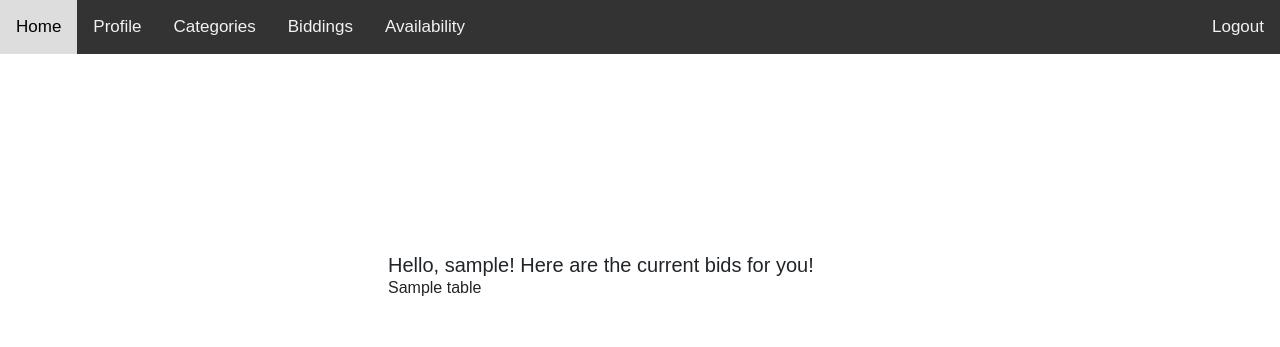
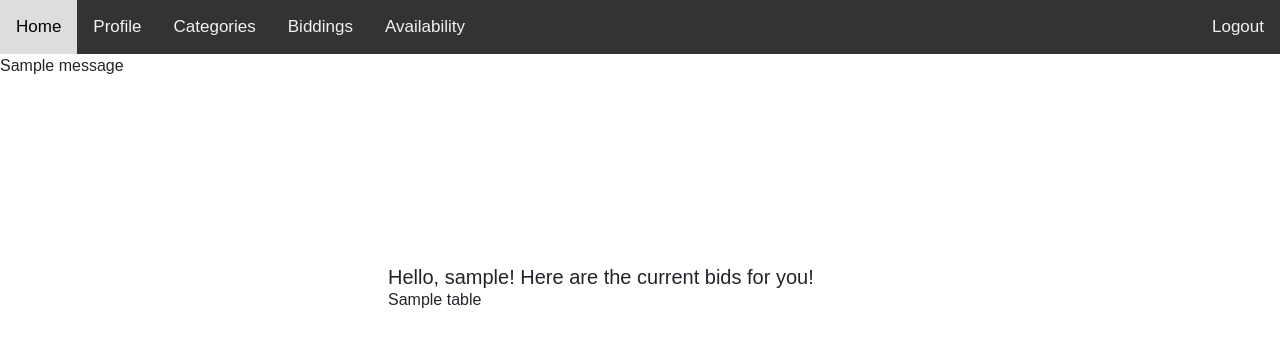
Before and after one commit to wgzesg/CS2102_2021_S1_Team11, a Flask app: template FlaskApp/templates/caretakerBid.html in a window 1280 px wide. Shown: the top 347 px of the page. Run offline with Flask 2, Linux system fonts and the light colour scheme; the template is opened without the code that fills it: most values are stand-ins (such as "Sample title", 1, 10 or a date in 2020); one stand-in notice (Sample message) is shown; some libraries are stand-ins or nearby versions.

Commit message:
add flash area

```diff
--- a/FlaskApp/templates/availableNew.html
+++ b/FlaskApp/templates/availableNew.html
@@ -117,6 +117,11 @@
                     <div class="buttonWrapper">
                         <button id='addButton' class="login100-form-btn" formmethod="post">Submit</button>
                     </div>
+                    <div>
+                        {% with messages = get_flashed_messages() %} {% if messages %} {% for message in messages %}
+                        <p>{{ message }}</p>
+                        {% endfor %} {% endif %} {% endwith %}
+                    </div>
                 </form>
             </div>
         </div>
--- a/FlaskApp/templates/caretakerBid.html
+++ b/FlaskApp/templates/caretakerBid.html
@@ -1,5 +1,6 @@
 <!DOCTYPE html>
 <html lang="en">
+
 <head>
     <meta charset="UTF-8">
     <title>Bid</title>
@@ -7,7 +8,7 @@
 
     <link rel="stylesheet" type="text/css" href="../static/css/topbar.css">
     <!--===============================================================================================-->
-	<link rel="icon" type="image/png" href="https://cs2102project.herokuapp.com/static/table_style/images/icons/favicon.ico"/>
+    <link rel="icon" type="image/png" href="https://cs2102project.herokuapp.com/static/table_style/images/icons/favicon.ico" />
     <!--===============================================================================================-->
     <link rel="stylesheet" type="text/css" href="https://cs2102project.herokuapp.com/static/table_style/vendor/bootstrap/css/bootstrap.min.css">
     <!--===============================================================================================-->
@@ -26,24 +27,28 @@
     <link rel="stylesheet" type="text/css" href="https://cs2102project.herokuapp.com/static/css/topbar.css">
 
     <style>
-        #logout{
+        #logout {
             float: right;
         }
-        body{
+
+        body {
             margin: 0;
         }
-        .wrapper{
+
+        .wrapper {
             position: relative;
         }
-        .content{
+
+        .content {
             position: absolute;
             left: 50%;
             top: 50%;
             width: 900px;
             height: 200px;
-            transform: translate(-28%,100%);
+            transform: translate(-28%, 100%);
         }
-        h1{
+
+        h1 {
             font-size: 20px;
         }
     </style>
@@ -66,6 +71,11 @@
             </h1>
             <div class="table">{{table}}</div>
         </div>
+        <div>
+            {% with messages = get_flashed_messages() %} {% if messages %} {% for message in messages %}
+            <p>{{ message }}</p>
+            {% endfor %} {% endif %} {% endwith %}
+        </div>
     </div>
 
 
@@ -80,4 +90,5 @@
     <script src="https://cs2102project.herokuapp.com/static/table_style/js/main.js"></script>
 
 </body>
+
 </html>
```
Lines whose indentation alone changed are shown as unchanged.
